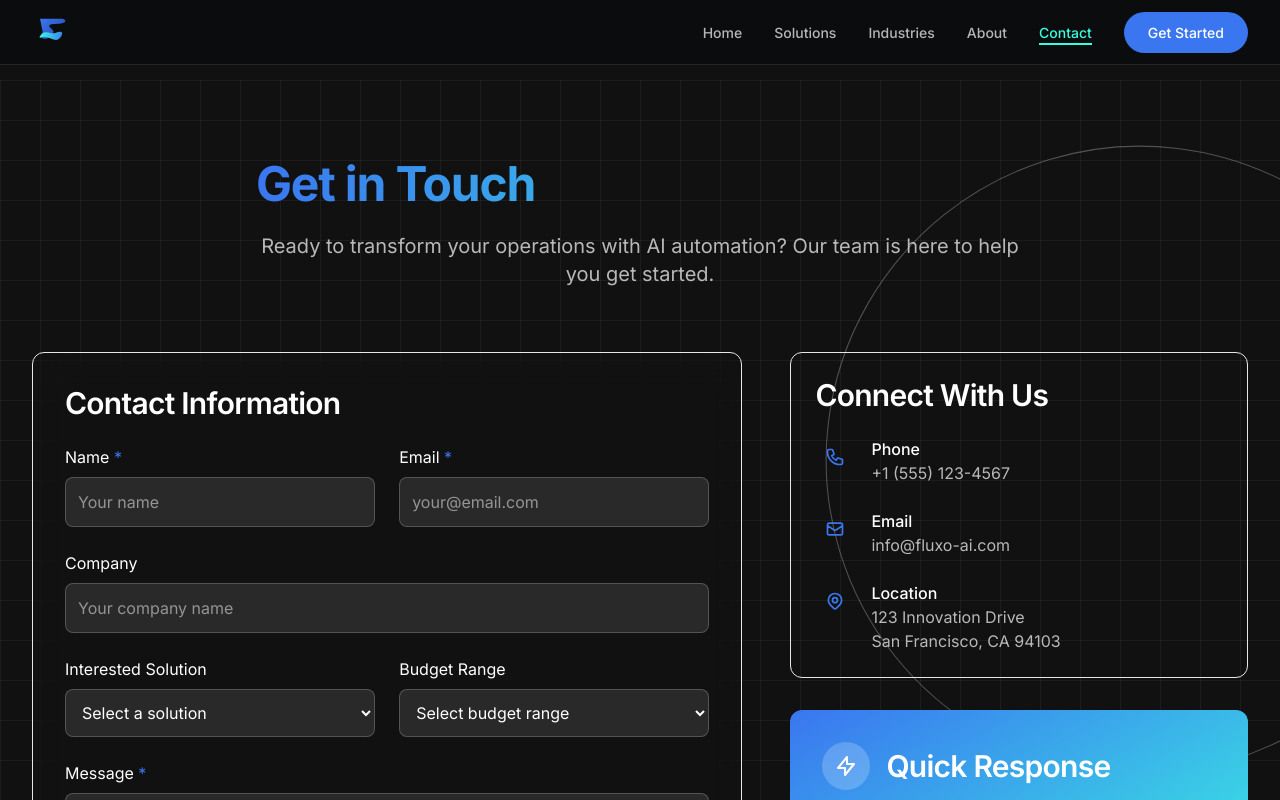
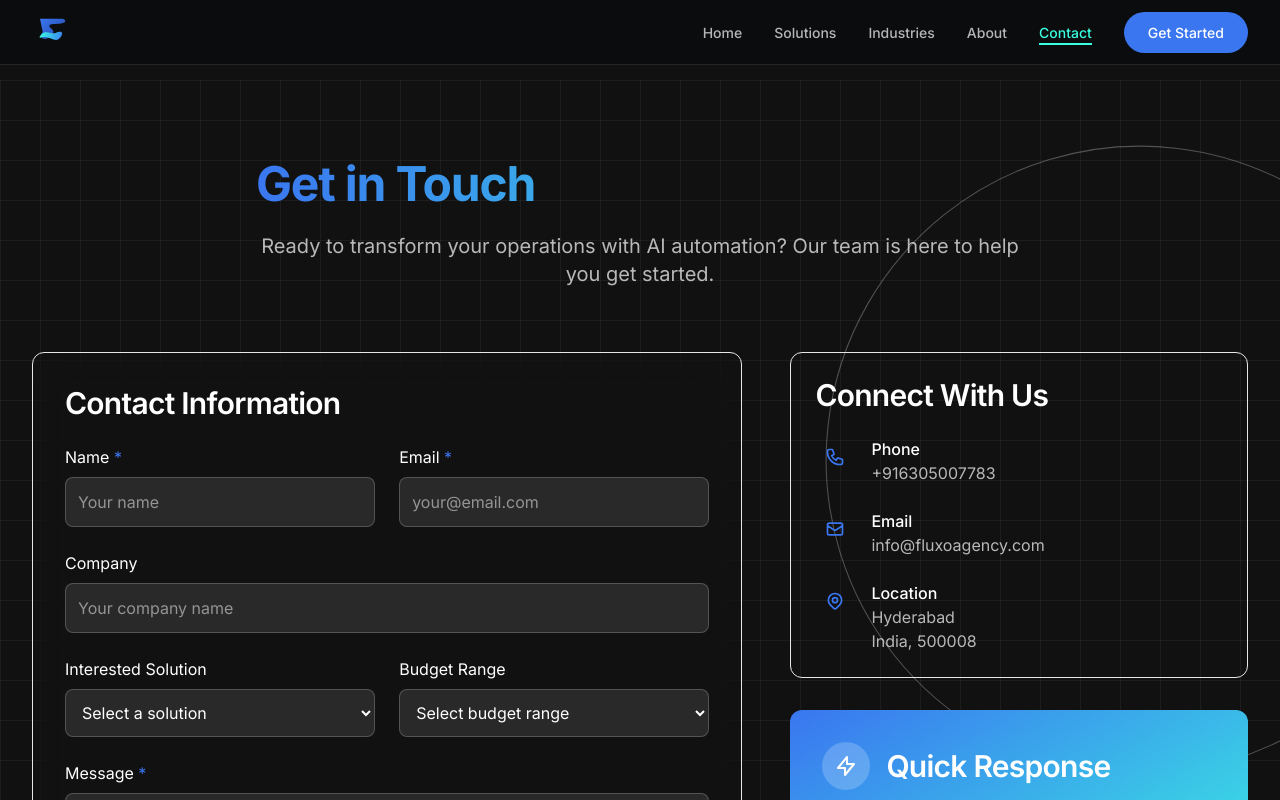
Before and after one commit to Sanju630-arch/fluxoagency, a Next.js app: page /contact in a window 1280 px wide. Shown: the top 800 px of the page. Built offline with nearby package versions, Linux system fonts and the light colour scheme.

Commit message:
Update page.tsx

```diff
--- a/src/app/contact/page.tsx
+++ b/src/app/contact/page.tsx
@@ -452,7 +452,7 @@ export default function ContactPage() {
                   </div>
                   <div>
                     <h4 className="text-white font-medium">Phone</h4>
-                    <p className="text-white/70">+1 (555) 123-4567</p>
+                    <p className="text-white/70">+916305007783</p>
                   </div>
                 </div>
 
@@ -464,7 +464,7 @@ export default function ContactPage() {
                   </div>
                   <div>
                     <h4 className="text-white font-medium">Email</h4>
-                    <p className="text-white/70">info@fluxo-ai.com</p>
+                    <p className="text-white/70">info@fluxoagency.com</p>
                   </div>
                 </div>
 
@@ -477,7 +477,7 @@ export default function ContactPage() {
                   </div>
                   <div>
                     <h4 className="text-white font-medium">Location</h4>
-                    <p className="text-white/70">123 Innovation Drive<br />San Francisco, CA 94103</p>
+                    <p className="text-white/70">Hyderabad<br />India, 500008</p>
                   </div>
                 </div>
               </div>
```
